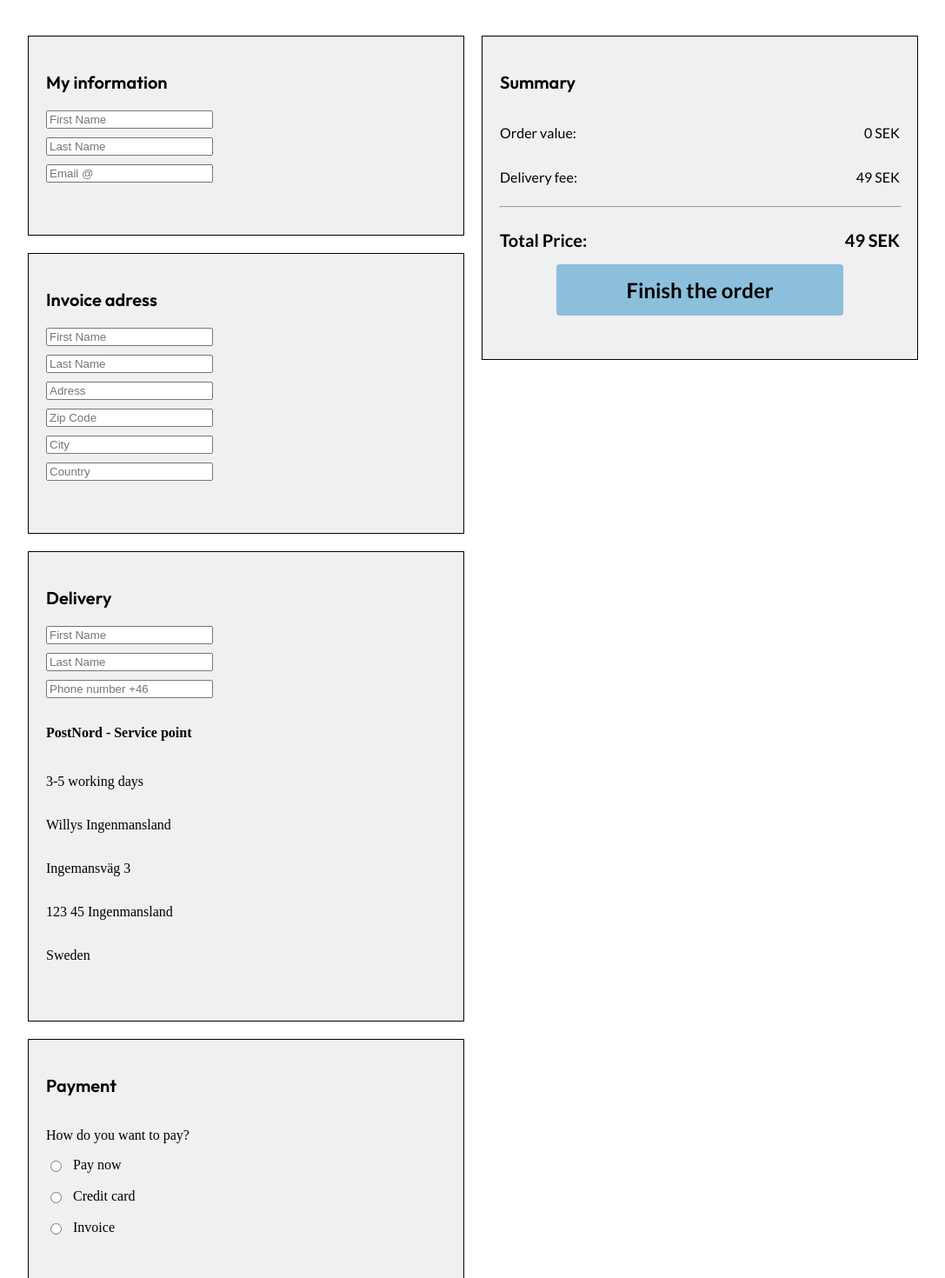
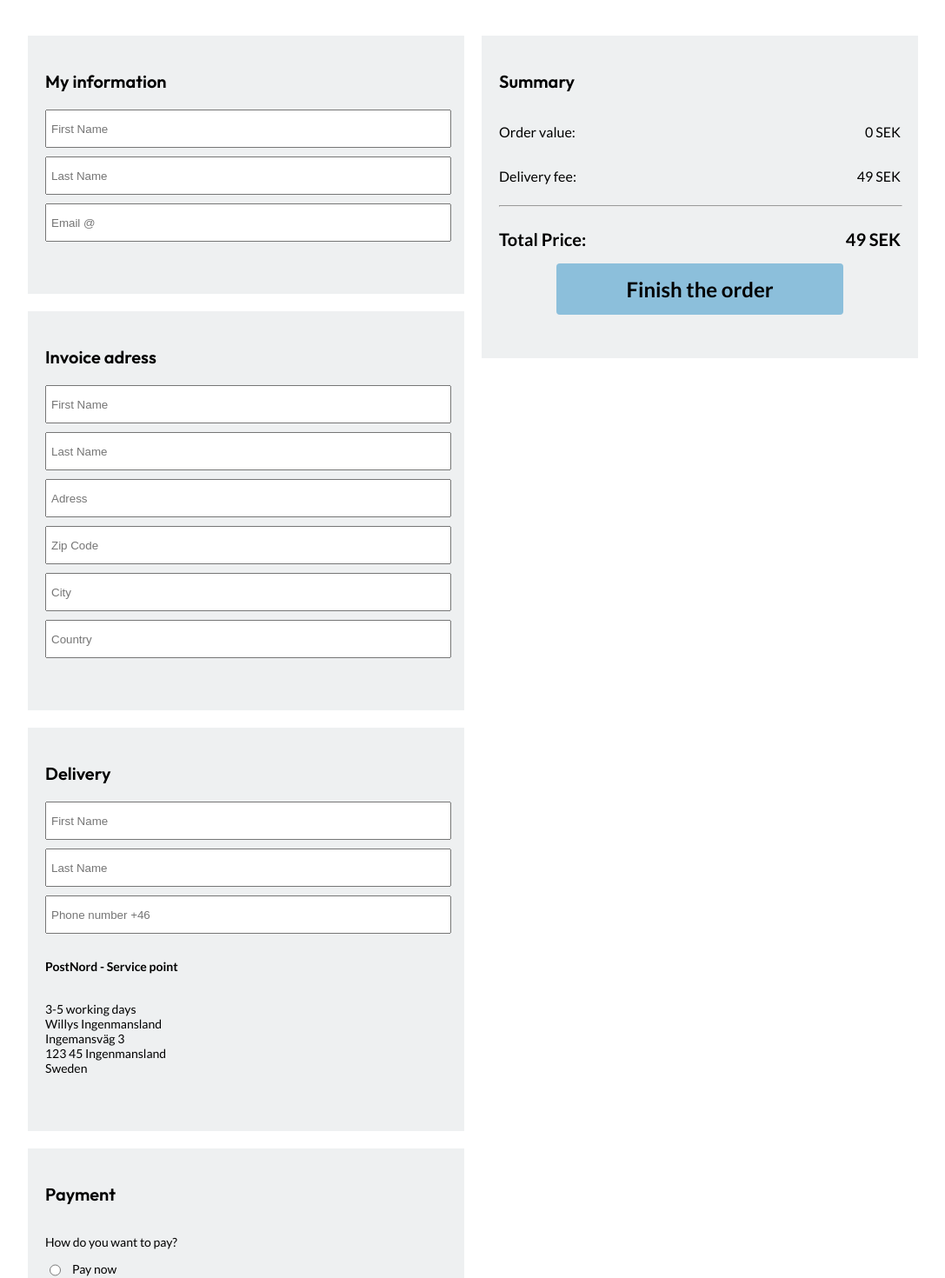
Before and after one commit to kleresjo/random-stuff, a React (Vite) app: page /payment in a window 1280 px wide. Shown: the part 300-1770 px from the top of the page at 87% size, without its empty margins (96-1183 px from the left). Built offline with nearby package versions, Linux system fonts and the light colour scheme; a web font is replaced by a local one.

Commit message:
finished styling

```diff
--- a/src/components/checkout/DeliveryInformation.jsx
+++ b/src/components/checkout/DeliveryInformation.jsx
@@ -34,11 +34,11 @@ const DeliveryInformation = () => {
         />
         <div className="post-information">
           <h4>PostNord - Service point</h4>
-          <p>3-5 working days</p>
-          <p>Willys Ingenmansland</p>
-          <p>Ingemansväg 3</p>
-          <p>123 45 Ingenmansland</p>
-          <p>Sweden</p>
+          <p>3-5 working days <br />
+          Willys Ingenmansland  <br />
+          Ingemansväg 3  <br />
+          123 45 Ingenmansland  <br />
+          Sweden</p>
         </div>
       </form>
     </div>
--- a/src/styling/CheckoutPage.css
+++ b/src/styling/CheckoutPage.css
@@ -22,3 +22,13 @@
   margin-top: 50px;
   margin-bottom: 100px;
 }
+
+@media only screen and (max-width: 768px) {
+.checkoutpage-container {
+    display: grid;
+    grid-template-columns: 1fr ;
+    gap: 20px;
+    width: 80%;
+    margin-bottom: 3%;
+  }
+}
--- a/src/styling/DeliveryInformation.css
+++ b/src/styling/DeliveryInformation.css
@@ -15,19 +15,22 @@
   display: flex;
   flex-direction: column;
   margin-bottom: 20px;
-  border: 1px solid black;
   padding: 20px 20px 50px 20px;
-  background-color: #eef0f1;
+  background-color: #EEF0F1;
   align-items: start;
 }
 
 .delivery-information-input {
-  width: 40%;
+  width: 98%;
+  height: 30px;
   margin-bottom: 10px;
+  padding: 5px;
 }
 
 .post-information {
   display: flex;
   flex-direction: column;
   align-items: start;
+  font-family: 'Lato', sans-serif;
+  font-size: 14px;
 }
--- a/src/styling/InvoiceAdress.css
+++ b/src/styling/InvoiceAdress.css
@@ -15,13 +15,14 @@
   display: flex;
   flex-direction: column;
   margin-bottom: 20px;
-  border: 1px solid black;
   padding: 20px 20px 50px 20px;
   background-color: #eef0f1;
   align-items: start;
 }
 
 .invoice-adress-input {
-  width: 40%;
+  width: 98%;
+  height: 30px;
   margin-bottom: 10px;
+  padding: 5px;
 }
--- a/src/styling/MyInformation.css
+++ b/src/styling/MyInformation.css
@@ -15,13 +15,14 @@
   display: flex;
   flex-direction: column;
   margin-bottom: 20px;
-  border: 1px solid black;
   padding: 20px 20px 50px 20px;
   background-color: #eef0f1;
   align-items: start;
 }
 
 .my-information-input {
-  width: 40%;
+  width: 98%;
+  height: 30px;
   margin-bottom: 10px;
+  padding: 5px;
 }
--- a/src/styling/PaymentInformation.css
+++ b/src/styling/PaymentInformation.css
@@ -15,13 +15,16 @@
   display: flex;
   flex-direction: column;
   margin-bottom: 20px;
-  border: 1px solid black;
   padding: 20px 20px 50px 20px;
   background-color: #eef0f1;
   align-items: start;
+  font-family: 'Lato', sans-serif;
+  font-size: 14px;
 }
 
 .payment-information-radiobtn {
   display: flex;
   gap: 10px;
+  font-family: 'Lato', sans-serif;
+  font-size: 14px;
 }
--- a/src/styling/TotalPrice.css
+++ b/src/styling/TotalPrice.css
@@ -4,7 +4,6 @@
   display: flex;
   flex-direction: column;
   justify-content: space-between;
-  border: 1px solid black;
   padding: 20px 20px 50px 20px;
   background-color: #eef0f1;
   top: 10%;
@@ -61,3 +60,9 @@
   justify-items: center;
   align-self: center;
 }
+
+@media only screen and (max-width: 768px) {
+
+
+
+}
```
